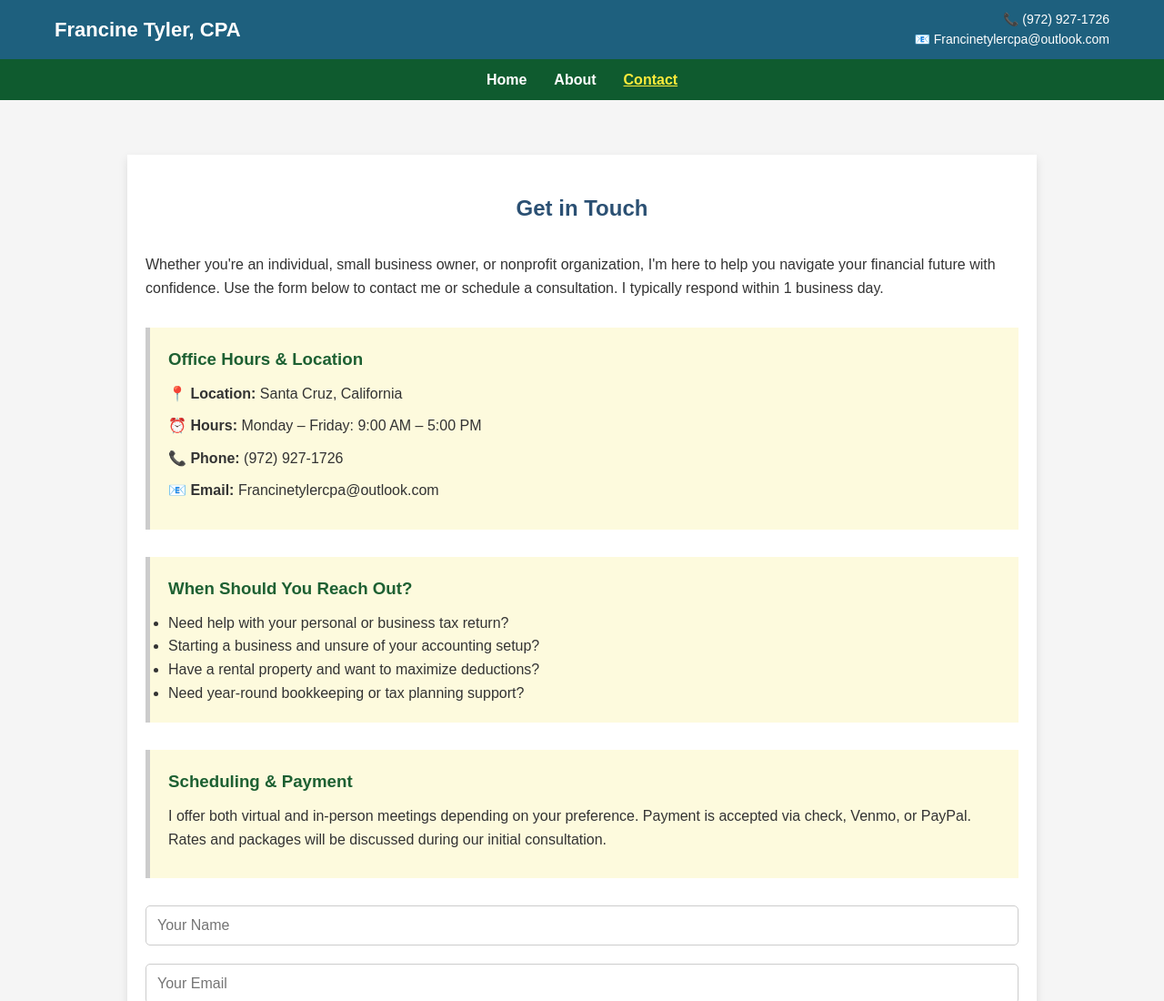
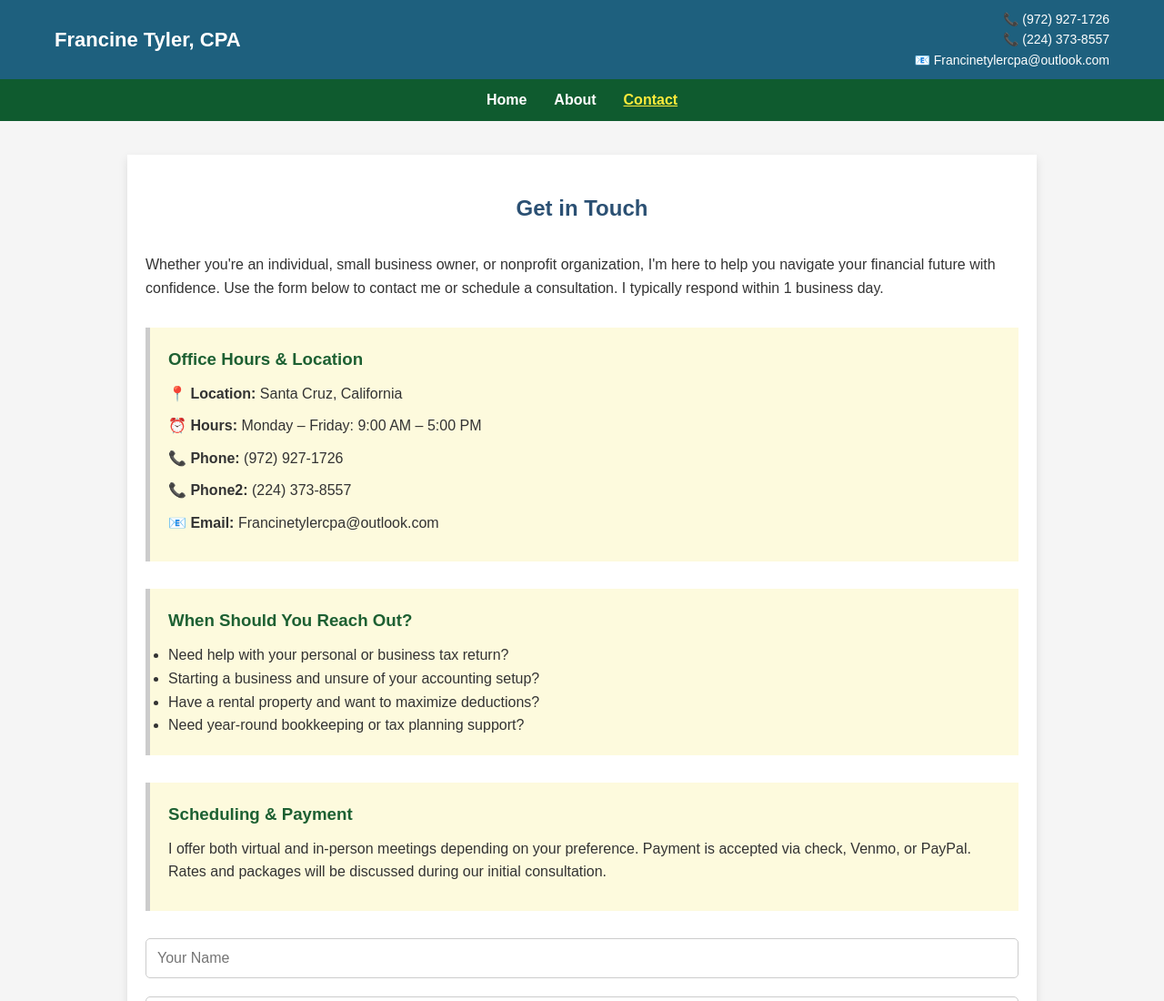
Before and after one commit to emannnx/Smart-Web, a plain HTML site: page Contact.html in a window 1280 px wide. Shown: the top 1100 px of the page at 91% size. Drawn offline with Linux system fonts and the light colour scheme.

Commit message:
Describe what you changed here

```diff
--- a/Contact.html
+++ b/Contact.html
@@ -199,6 +199,7 @@
       <div class="logo">Francine Tyler, CPA</div>
       <div class="contact">
         <p>📞 (972) 927-1726</p>
+        <p>📞  (224) 373-8557</p>
         <p>📧 Francinetylercpa@outlook.com</p>
       </div>
       <div class="menu-toggle" id="menu-toggle">&#9776;</div>
@@ -224,6 +225,7 @@
       <p><strong>📍 Location:</strong> Santa Cruz, California</p>
       <p><strong>⏰ Hours:</strong> Monday – Friday: 9:00 AM – 5:00 PM</p>
       <p><strong>📞 Phone:</strong> (972) 927-1726</p>
+      <p><strong>📞 Phone2:</strong>  (224) 373-8557 </p>
       <p><strong>📧 Email:</strong> Francinetylercpa@outlook.com</p>
     </div>
 
```
Also changed, not shown: About.html (+1 -0 lines), index.html (+1 -0 lines).
